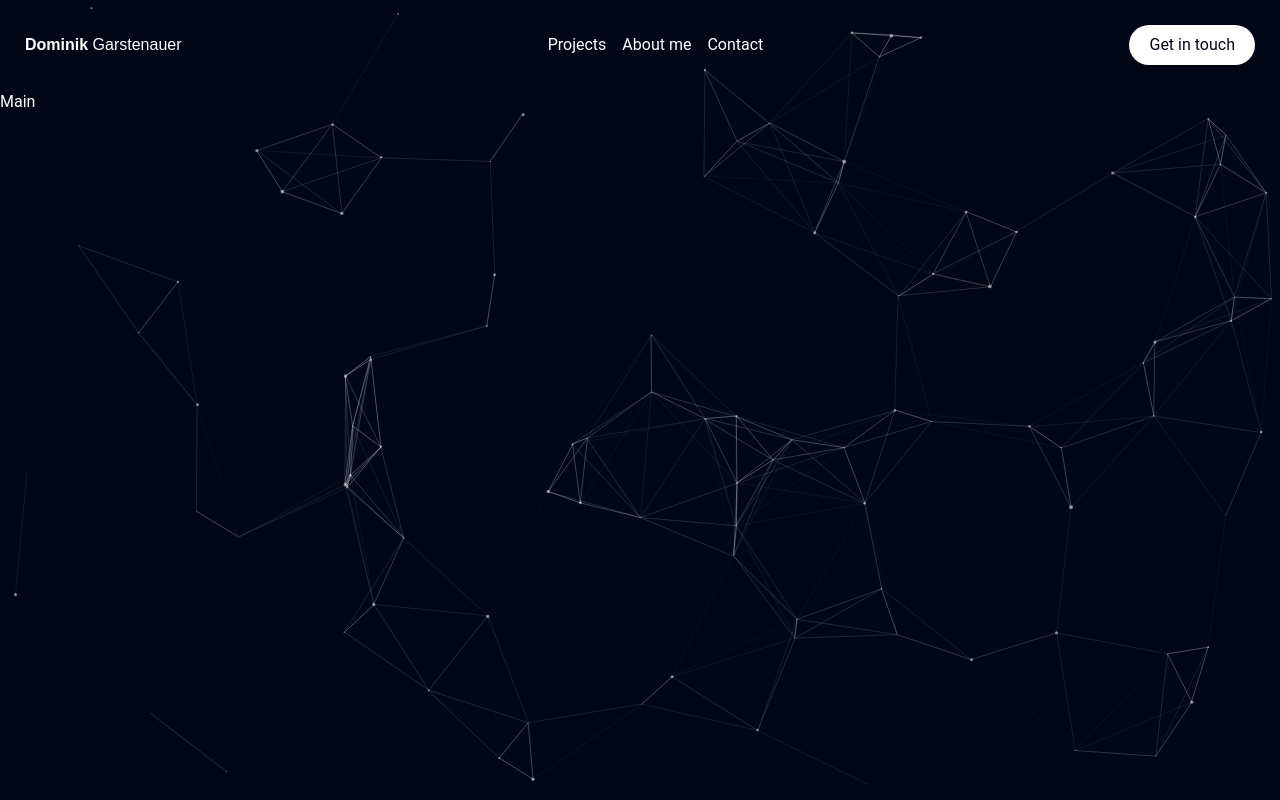
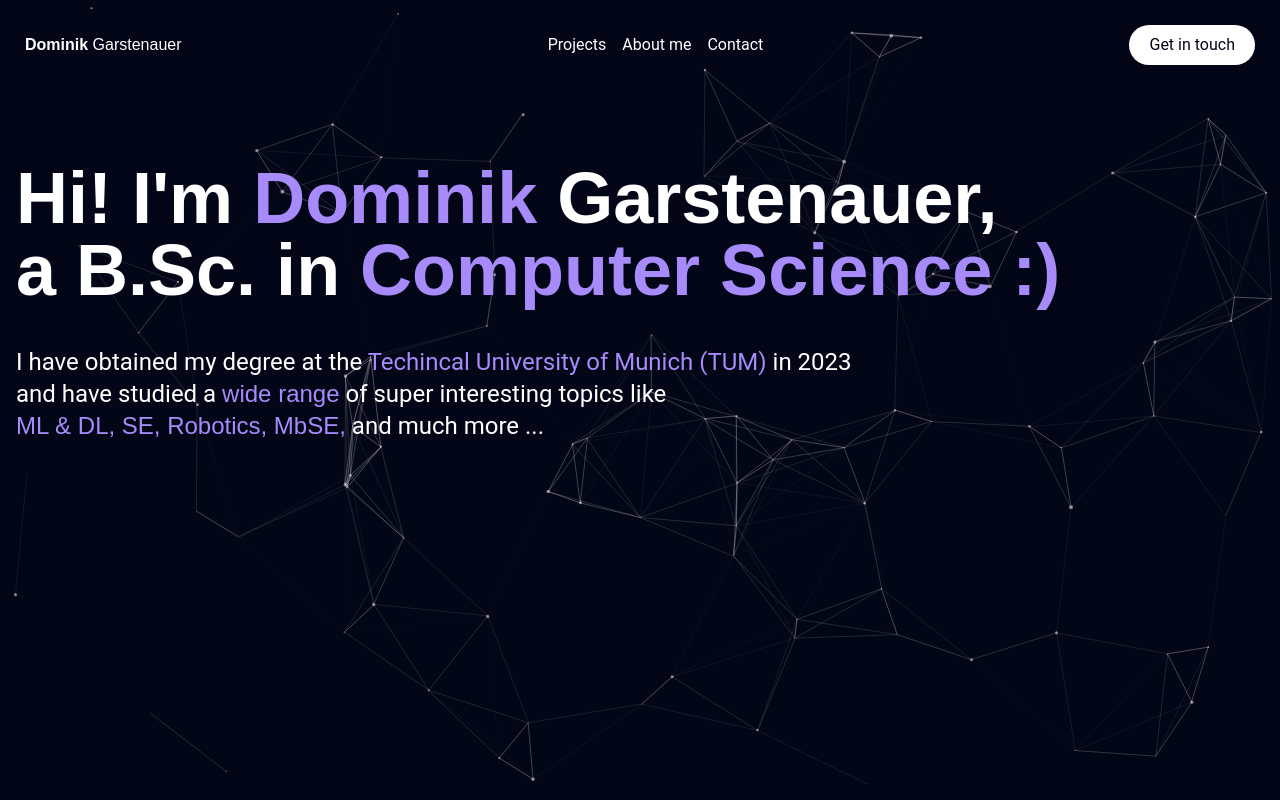
Before and after one commit to dominikg-tum/dominikg-tum.github.io, a SvelteKit app in the folder portfolio/: page / in a window 1280 px wide. Built offline with nearby package versions, Linux system fonts and the light colour scheme; a web font is replaced by a local one.

Commit message:
added main page beginning text & styling

```diff
--- a/portfolio/src/components/Main.svelte
+++ b/portfolio/src/components/Main.svelte
@@ -1 +1,18 @@
-Main
+<script>
+</script>
+
+<main class="flex flex-col flex-1 p-4">
+	<section id="introPage" class="grid grid-cols-1 lg:grid-cols2 gap-10 py-8 sm:py-14">
+		<div class="flex flex-col lg:justify-center text-center lg:text-left gap-6 md:gap-8 lg:gap-10">
+			<h2 class="font-semibold text-4xl sm:text-5xö md:text-6xl lg:text-7xl">
+				Hi! I'm <span class="poppins text-violet-400">Dominik</span> Garstenauer,
+                <br /> a B.Sc. in <span class="poppins text-violet-400">Computer Science :)</span>
+			</h2>
+            <p class="text-base sm:text-lg md:text-xl lg:text-2xl">
+                I have obtained my degree at the <span class="poppins text-violet-400"> <a href="https://www.tum.de" target="_blank"> Techincal University of Munich (TUM)</a></span> in 2023
+                <br /> and have studied a <span class="poppins text-violet-400"> wide range </span> of super interesting topics like
+                <br /> <span class="poppins text-violet-400"> ML & DL, SE, Robotics, MbSE,  </span> and much more ...
+            </p>
+		</div>
+	</section>
+</main>
```
